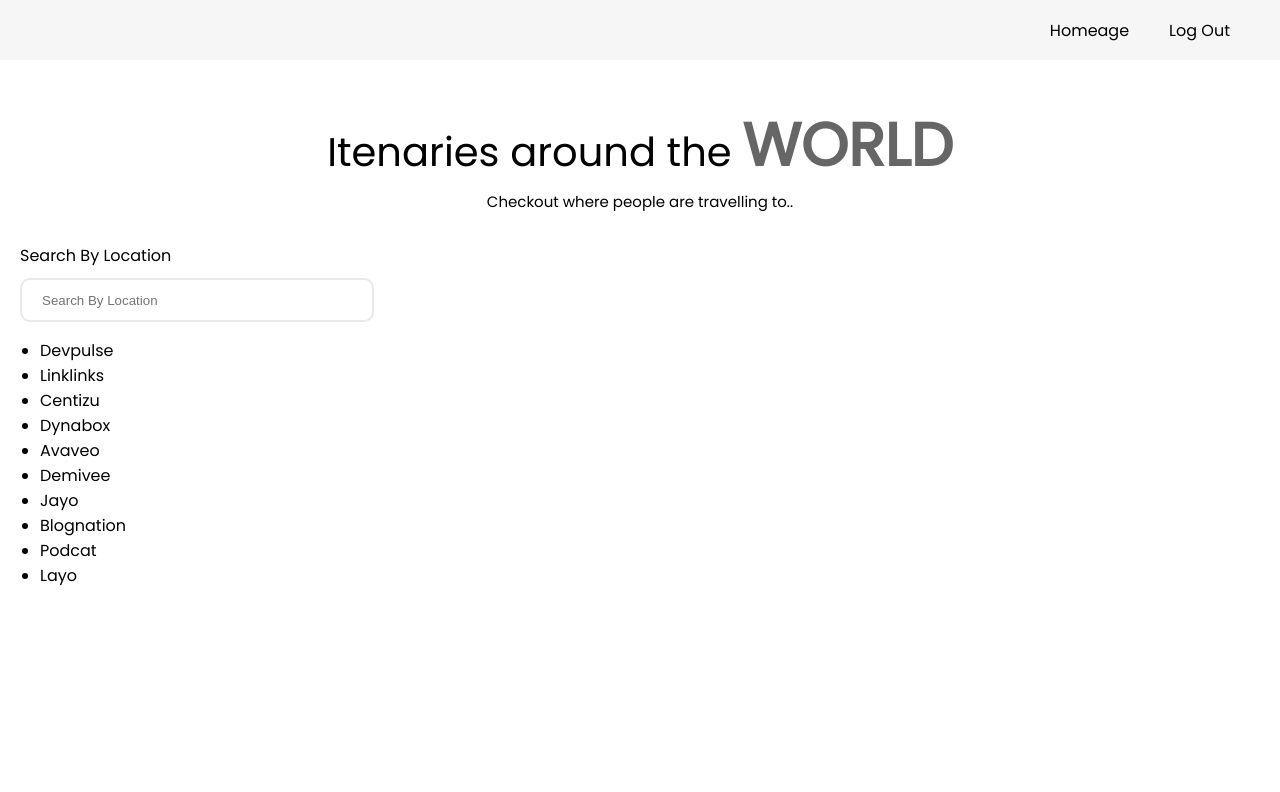
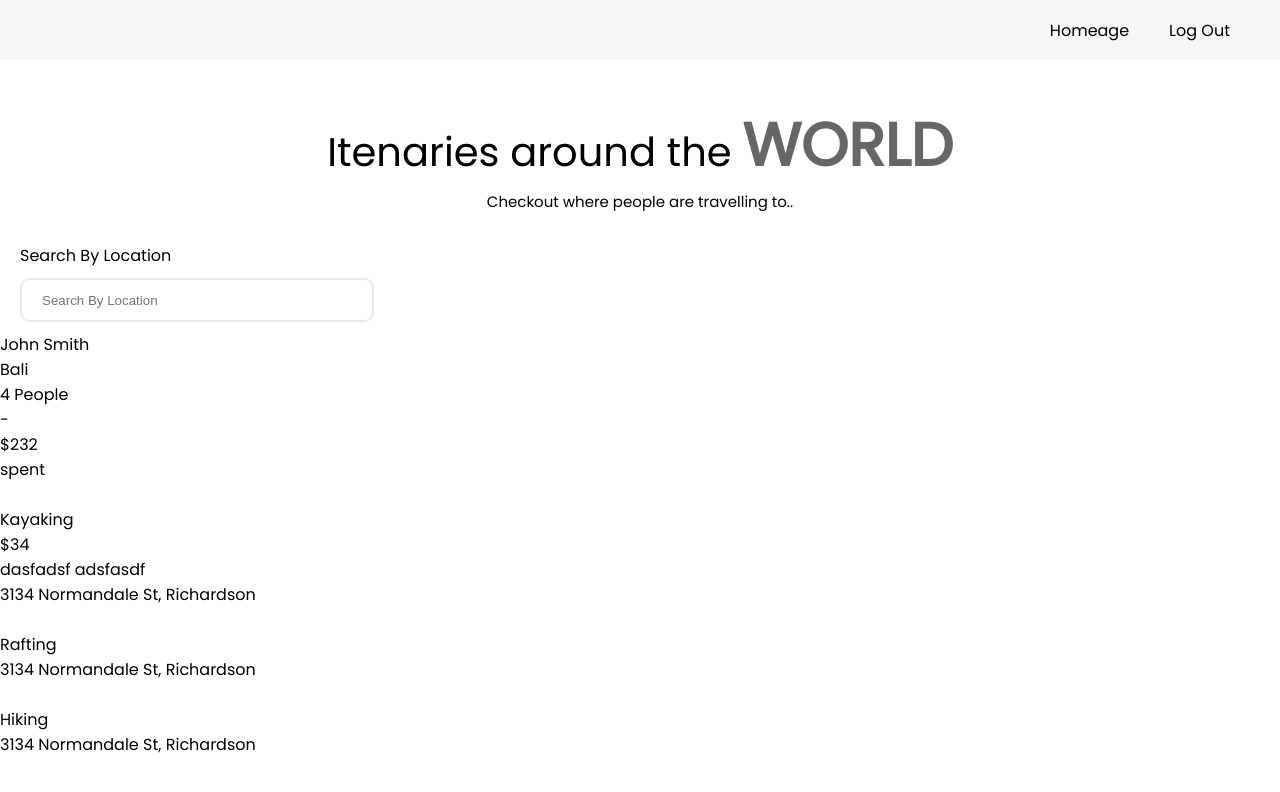
Before and after one commit to MLH-Hackathon/itenary-planner-fe, a React (Create React App) app: page / in a window 1280 px wide. Shown: the top 792 px of the page. Built offline with nearby package versions, Linux system fonts and the light colour scheme.

Commit message:
all data for homepage added

```diff
--- a/package.json
+++ b/package.json
@@ -3,6 +3,8 @@
   "version": "0.1.0",
   "private": true,
   "dependencies": {
+    "@emotion/react": "^11.9.0",
+    "@emotion/styled": "^11.8.1",
     "@mui/material": "^5.8.2",
     "@testing-library/jest-dom": "^5.16.4",
     "@testing-library/react": "^13.3.0",
--- /dev/null
+++ b/src/Components/ActivityContainer/ActivityContainer.component.jsx
@@ -0,0 +1,26 @@
+import React from 'react'
+
+const ActivityContainer = (props) => {
+    const {activities} = props;
+    return (
+        <div>
+                    <div className="sliderContainer">
+                        <div>
+                            <div className="pictureContainer">
+                                <img src={activities.pictures}/>
+                            </div>
+                            <div className="activityInfo">
+                                <div>
+                                    <div className="actDescription">{activities.name}</div>
+                                    <div className="actCost">{activities.cost}</div>
+                                </div>
+                                <div className="actDescription"> {activities.description}</div>
+                                <div className="actAddress"> {activities.address}</div>
+                            </div>
+                        </div>
+                    </div>
+        </div>
+    )
+}
+
+export default ActivityContainer
--- a/src/Components/ItenaryCard/ItenaryCard.component.jsx
+++ b/src/Components/ItenaryCard/ItenaryCard.component.jsx
@@ -1,53 +1,39 @@
-import React from 'react'
+import { Card } from '@mui/material'
+import React, { useState } from 'react'
+import TripContainer from '../TripContainer/TripContainer.component'
+import ActivityContainer from '../ActivityContainer/ActivityContainer.component'
 
 const ItenaryCard = (props) => {
-    const data = [{
-        "id": 1,
-        "text": "Devpulse"
-    }, {
-        "id": 2,
-        "text": "Linklinks"
-    }, {
-        "id": 3,
-        "text": "Centizu"
-    }, {
-        "id": 4,
-        "text": "Dynabox"
-    }, {
-        "id": 5,
-        "text": "Avaveo"
-    }, {
-        "id": 6,
-        "text": "Demivee"
-    }, {
-        "id": 7,
-        "text": "Jayo"
-    }, {
-        "id": 8,
-        "text": "Blognation"
-    }, {
-        "id": 9,
-        "text": "Podcat"
-    }, {
-        "id": 10,
-        "text": "Layo"
-    }]
-    const filteredData = data.filter((loc) => {
-        if (props.input === '') {
-            return loc;
-        }
-        else {
-            return loc.text.toLowerCase().includes(props.input)
-        }
-    })
+    // const[userInfo, setUserInfo] = useState();
+    const {trip,name} = props.user;
+    const activities = trip[0].activity;
+    // const filteredData = data.filter((loc) => {
+    //     if (props.input === '') {
+    //         return loc;
+    //     }
+    //     else {
+    //         return loc.text.toLowerCase().includes(props.input)
+    //     }
+    // })
 
     return (
-        <ul>
-            {filteredData.map((item) => (
-                <li key={item.id}>{item.text}</li>
-            ))}
-        </ul>
+        <div >
+            <TripContainer trip = {trip[0]} name={name}/>
+            {activities.map(act =>
+                 (
+                <ActivityContainer activities= {act}/>
+                )
+            )}
+        </div>
+
     )
 }
 
 export default ItenaryCard
+
+
+   {/* <ul>
+            {filteredData.map((item) => (
+                <li key={item.id}>{item.text}</li>
+            ))}
+        </ul> */}
--- /dev/null
+++ b/src/Components/TripContainer/TripContainer.component.jsx
@@ -0,0 +1,24 @@
+import React from 'react'
+
+const TripContainer = (props) => {
+
+    const {trip, name} = props;
+    return (
+        <div>
+            <div className="tripInfoContainer">
+                    <div className="nameAndLocationContainer">
+                        <div className="fullName">{name}</div>
+                        <div className="tripLocation">{trip.location}</div>
+                    </div>
+                    <div className="tripDetailsContainer">
+                        <div className="tripDetails">{trip.numberOfPeople} People</div>
+                        <div className="tripDetails">{trip.fromDate} - {trip.toDate}</div>
+                        <div className="tripTotalCost">{trip.totalCost} </div>
+                        <div className="spent">spent</div>
+                    </div>
+                </div>
+        </div>
+    )
+}
+
+export default TripContainer
--- /dev/null
+++ b/src/Components/TripContainer/TripContainer.styles.scss
@@ -0,0 +1,34 @@
+.cardContainer{
+
+}
+
+.InfoContainer{
+
+}
+.nameAndLocationContainer{
+
+}
+
+.fullName{
+
+}
+
+.tripLocation{
+
+}
+
+.tripDetailsContainer{
+
+}
+
+.tripDetails{
+
+}
+
+.tripTotalCost{
+
+}
+
+.spent{
+
+}
--- a/src/Pages/HomePage/HomePage.jsx
+++ b/src/Pages/HomePage/HomePage.jsx
@@ -6,7 +6,43 @@ const Homepage = () => {
 
     const [inputText, setInputText] = useState("");
     const [filteredData, setFilteredData] = useState("");
+    const userInfo = [{
+        "id": 34,
+        "name": "John Smith ",
+        "trip": [{
+            "id": 2,
+            "location": "Bali",
+            "fromDate": "",
+            "toDate": "",
+            "numberOfPeople": "4",
+            "totalCost": "$232",
+            "activity": [{
+                "id": 12,
+                "name": "Kayaking",
+                "description": "dasfadsf adsfasdf ",
+                "pictures": "",
+                "cost": "$34",
+                "address": "3134 Normandale St, Richardson",
+                },
+                {
+                    "id": 13,
+                    "name": "Rafting",
+                    "description": "",
+                    "pictures": "",
+                    "cost": "",
+                    "address": "3134 Normandale St, Richardson"
+                },
+                {
+                    "id": 14,
+                    "name": "Hiking",
+                    "description": "",
+                    "pictures": "",
+                    "cost": "",
+                    "address": "3134 Normandale St, Richardson"
+                },]
+        }]
 
+    }]
 
   const inputHandler = (e) => {
     var lowerCase = e.target.value.toLowerCase();
@@ -30,7 +66,12 @@ const Homepage = () => {
                     />
                 </label>
 
-       <ItenaryCard input={inputText}/>
+            {userInfo.map((user) =>
+                (
+                    <ItenaryCard key={user.id} user ={user}/>
+                )
+            )}
+
          </div>
         </div>
     )
```
Also changed, not shown: src/Components/ActivityContainer/ActivityContainer.styles.scss (added), 1 other file (tests, documents, lock files or other folders). Lines whose indentation alone changed are shown as unchanged.
